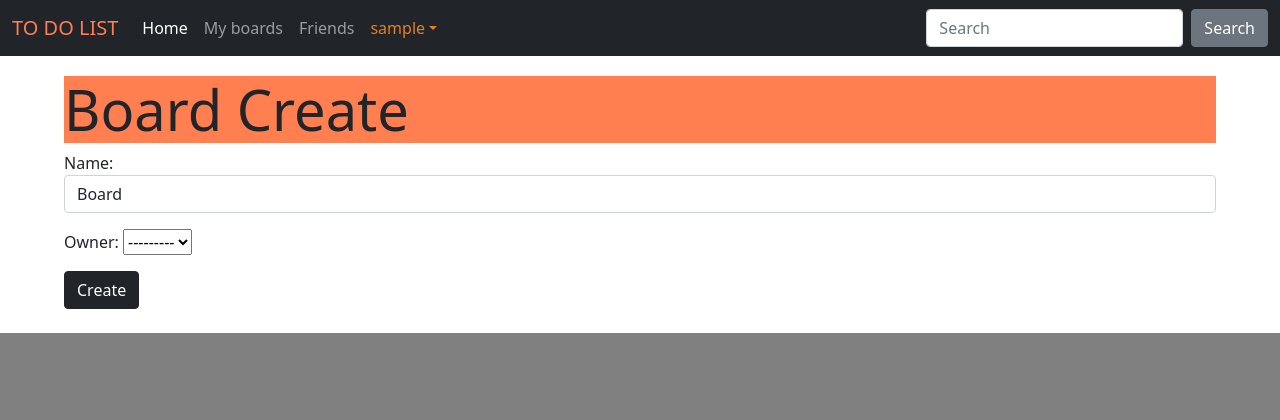
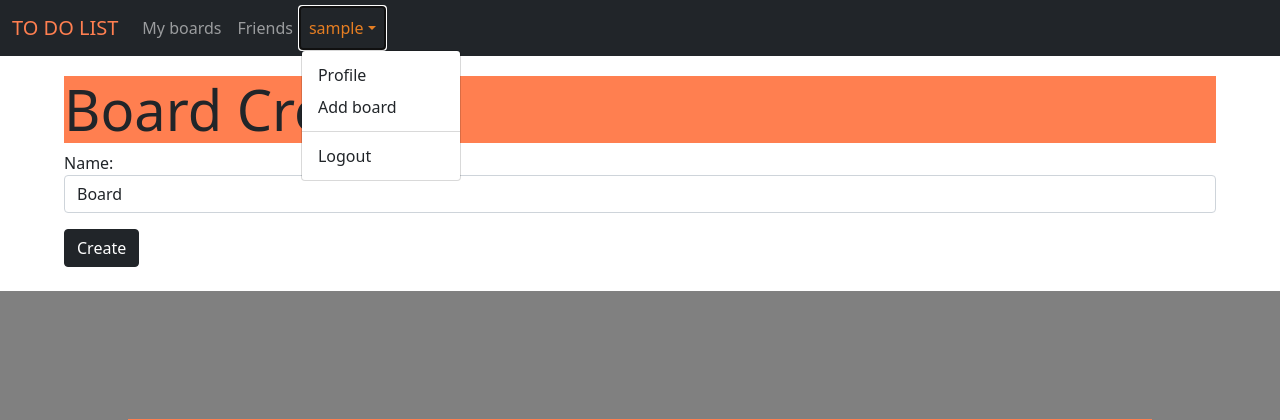
Before and after one commit to frangrande91/TP_Metod, a Django app: page /tasks/board-create/ in a window 1280 px wide, after a click that opens the changed part. Shown: the top 420 px of the page. Run offline with Django 3.2, Linux system fonts and the light colour scheme; the visitor is signed in with stand-in values (Sample User, id 1); data comes from the database, SQL or seed files in the repository; some libraries are stand-ins or nearby versions.

Commit message:
Boards filtered, nav and home fixed

```diff
--- a/tasks/form.py
+++ b/tasks/form.py
@@ -32,8 +32,7 @@ class CategoryForm(ModelForm):
 class BoardForm(forms.ModelForm):
     class Meta:
         model = Board
-        fields = '__all__'
-
+        fields = ['name']
         widgets = {
             'name': forms.TextInput(attrs={'class': 'form-control'})
         }
--- a/tasks/views.py
+++ b/tasks/views.py
@@ -138,7 +138,13 @@ def delete_category(request, pk):
 class BoardList(ListView):
     model = Board
     template_name = 'tasks/board-list.html'
-    queryset = Board.objects.all()
+    # queryset = Board.objects.all()
+
+    def get_queryset(self):
+        own = Board.objects.filter(owner= self.request.user.id)
+        myuser = MyUser.objects.get(user_ptr_id = self.request.user.id)
+        collab =  myuser.boardsToCollaborate.all()
+        return own | collab
 
 
 class BoardCreate(CreateView):
@@ -146,6 +152,13 @@ class BoardCreate(CreateView):
     form_class = BoardForm
     template_name = 'tasks/board-create.html'
     success_url = '/tasks/board-list/'
+
+    def form_valid(self, form):
+        board = form.save(commit=False)
+        board.owner_id = self.request.user.id
+        # app_model.user = User.objects.get(user=self.request.user) # Or explicit model
+        board.save()
+        return super().form_valid(form)
 
 
 class BoardDelete(DeleteView):
--- a/templates/base.html
+++ b/templates/base.html
@@ -26,16 +26,11 @@
 
         <div class="collapse navbar-collapse" id="navbarColor02">
           <ul class="navbar-nav me-auto">
-            <li class="nav-item">
-              <a class="nav-link active" href="../../home">Home
-                <span class="visually-hidden">(current)</span>
-              </a>
-            </li>
 
               {% if user.username %}
 
                 <li class="nav-item">
-              <a class="nav-link" href="#">My boards</a>
+                  <a class="nav-link" href="{% url 'board-list' %}">My boards</a>
                 </li>
                 <li class="nav-item">
                   <a class="nav-link" href="#">Friends</a>
@@ -45,19 +40,24 @@
                   <a class="nav-link dropdown-toggle" data-bs-toggle="dropdown" href="#" role="button" aria-haspopup="true" aria-expanded="false" style="color: #E67E22">{{ user.username }}</a>
                   <div class="dropdown-menu">
                     <a class="dropdown-item" href="../../../user/{{ user.id }}">Profile</a>
-                <a class="dropdown-item" href="#">Add board</a>
+                    <a class="dropdown-item" href="{% url 'board-create' %}">Add board</a>
                     <div class="dropdown-divider"></div>
                     <a class="dropdown-item" href="../../user/logout">Logout</a>
                   </div>
                 </li>
 
+              {% else %}
+
+                <li class="nav-item">
+                  <a class="nav-link" href="{% url 'register' %}">Register</a>
+                </li>
+                <li class="nav-item">
+                  <a class="nav-link" href="{% url 'login' %}">Login</a>
+                </li>
+
               {% endif %}
 
           </ul>
-          <form class="d-flex">
-            <input class="form-control me-sm-2" type="text" placeholder="Search">
-            <button class="btn btn-secondary my-2 my-sm-0" type="submit">Search</button>
-          </form>
         </div>
       </div>
     </nav>
--- a/user/urls.py
+++ b/user/urls.py
@@ -6,12 +6,12 @@ from django.urls import path
 from user.views import userById, UserList, Register, UserUpdate, UserDelete, userLogin, register  # Login
 
 urlpatterns = [
-    path('login/', userLogin),
+    path('login/', userLogin, name='login'),
     #path('login/', Login.as_view()),
     path('logout', login_required(logout_then_login)),
     path('<int:user_id>/', login_required(userById)),
     #path('userList/', UserList.as_view()),
-    path('register/', register),
+    path('register/', register, name='register'),
     path('update/<pk>', login_required(UserUpdate.as_view())),
     path('delete/<pk>', login_required(UserDelete.as_view())),
 ]
--- a/user/views.py
+++ b/user/views.py
@@ -16,7 +16,7 @@ from user.models import MyUser
 
 
 def home(request):
-    return render(request, 'home.html')
+    return redirect('board-list')
 
 
 @csrf_exempt
@@ -31,7 +31,7 @@ def userLogin(request):
         #if user is not None:
         if user.password == password:
             login(request, user)
-            return render(request, 'home.html')
+            return redirect('board-list')
 
         else:
             messages.add_message(request, messages.INFO, 'Please log in.')
@@ -73,7 +73,7 @@ def register(request):
         form = UserForm(request.POST)
         if form.is_valid():
             form.save()
-        return redirect('/tasks/register/')
+        return redirect('login')
 
     context = {'form': form}
 
```
Also changed, not shown: user/migrations/0004_alter_myuser_boardstocollaborate.py (added). Lines whose indentation alone changed are shown as unchanged.
